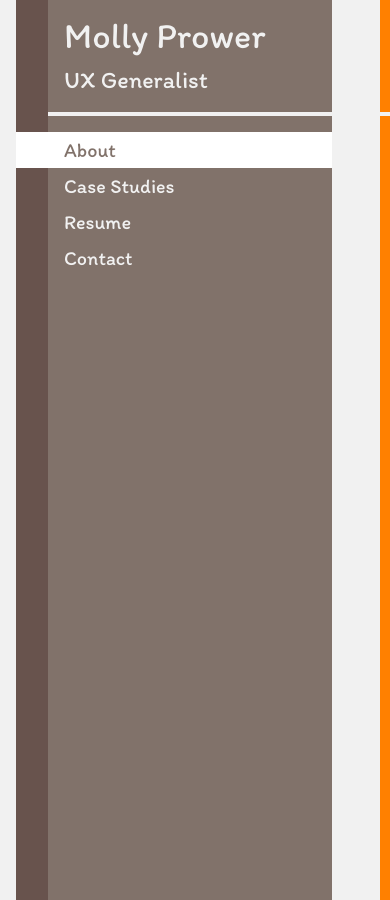
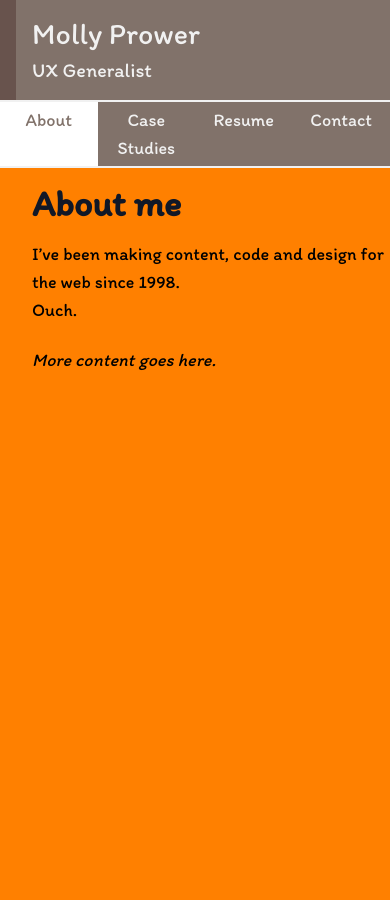
Before and after one commit to mollsprow/portfolio, a Jekyll site: the page built from index.md, in a window 390 px wide. Built offline with Jekyll 4.4.1, drawn with Linux system fonts in a browser that asks for light colours.

Commit message:
feat: small screen styles updated
Incorporated page titles into layout. Had to fiddle more with the styles
to get that going in the right section
(previously the empty div was used for spacing,
but with the addition of real content, it got out of order).

Big change: moved away from pixel sizes for grid stuff.
Figured out the proper use of `auto` and `1fr` types
(I think I groked them backwards before),
so now the layout is mostly automatic.

Built out the styles for the sidebar link list as a component,
but I didn't want to cart every style for the entire element there,
since some are connected more with styles of nearby components.
It felt better to leave some of those styles in the markup
so those components can make sense together
(and so the component CSS in the source file is slightly more agnostic)

```diff
--- a/_layouts/default.html
+++ b/_layouts/default.html
@@ -20,59 +20,60 @@
   </head>
   <body class="bg-[#ff8000] min-h-full"> <!-- Original: #ff8000 -->
     <div class="container mx-auto">
-      <div class="grid grid-flow-row-dense grid-cols-[380px_auto] grid-rows-[7rem_auto] h-screen">
+      <div
+        class="grid grid-flow-row-dense sm:grid-cols-[auto_1fr] sm:grid-rows-[auto_1fr] sm:h-screen
+               grid-cols-1 grid-rows-[auto_auto_1fr]"
+      >
         <!-- Side bar -->
         <div
           id="sidebar-top"
-          class="text-[#f1f1f1] bg-[#81726a] border-l-[1rem] border-r-[3rem] border-[#f1f1f1]"
+          class="text-[#f1f1f1] bg-[#81726a]
+                 sm:border-l-[1rem] sm:border-r-[3rem] sm:border-[#f1f1f1]"
         >
           <div
             id="inner"
-            class="border-l-[2rem] border-[#68534d] p-4 h-full"
+            class="border-l-[1rem] sm:border-l-[2rem] border-[#68534d] p-4 h-full"
           >
             <a class="hover:text-orange-500" href="/">
-              <h1 class="text-4xl mb-2">Molly Prower</h1>
-              <h2 class="text-2xl">UX Generalist</h2>
+              <h1 class="text-3xl sm:text-4xl mb-1 sm:mb-2">Molly Prower</h1>
+              <h2 class="text-xl sm:text-2xl">UX Generalist</h2>
             </a>
           </div>
         </div>
 
         <div
+          id="page-title"
+          class="prose pl-8 pt-4 sm:pt-0 text-gray-600 flex items-center
+                 row-start-3 sm:row-start-1 sm:col-start-2"
+        >
+          <h1>{{ page.title }}</h1>
+        </div>
+
+        <div
           id="sidebar-bottom"
-          class="row-start-2 col-start-1 text-[#f1f1f1] bg-[#81726a] border-l-[1rem] border-r-[3rem] border-[#f1f1f1] "
+          class="text-[#f1f1f1] bg-[#81726a]
+                 sm:border-l-[1rem] sm:border-r-[3rem] border-[#f1f1f1]
+                 border-b-2 sm:border-b-0"
         >
           <div
             id="inner"
-            class="border-l-[2rem] border-[#68534d] h-full"
+            class="sm:border-l-[2rem] border-[#68534d] h-full"
           >
-            <ul class="border-t-4 border-t-[#f1f1f1] p-4">
+            <ul class="sidebar-link-list border-t-2 sm:border-t-4">
               <li class="sidebar-link {% if page.url == '/' %}active{% endif %}">
                 <a
-                  class="block py-1 pl-[3rem]"
                   href="/"
                 >About</a>
               </li>
+
+              <!-- Automatic addition of tabs (from files in `_tabs` directory) -->
               {% for tab in site.tabs %}
               <li class="sidebar-link {% if page.url == tab.url %}active{% endif %}">
                 <a
-                  class="block py-1 pl-[3rem]"
                   href="{{ tab.url }}"
                 >{{ tab.title }}</a>
               </li>
-              </li>
               {% endfor %}
-              <!-- <li class="sidebar-link {% if page.sidebar_link == 'case_studies' %}active{% endif %}">
-                <a
-                  class="block py-1 pl-[3rem]"
-                  href=""
-                >Case Studies</a>
-              </li>
-              <li class="sidebar-link {% if page.sidebar_link == 'resume' %}active{% endif %}">
-                <a
-                  class="block py-1 pl-[3rem]"
-                  href=""
-                >Resume</a>
-              </li> -->
             </ul>
           </div>
         </div>
@@ -80,7 +81,7 @@
 
         <div
           id="content"
-          class="row-start-2 col-start-2 border-t-4 border-[#f1f1f1] "
+          class="sm:border-t-4 border-[#f1f1f1] "
         >
           <div class="prose pt-4 pl-8 text-black text-lg">
             {{ content }}
--- a/index.md
+++ b/index.md
@@ -1,5 +1,5 @@
 ---
-title: About
+title: About me
 layout: default
 order: 1
 ---
```
Also changed, not shown: js_tools/src/styles.css (+9 -2 lines), static/css/styles.css.
